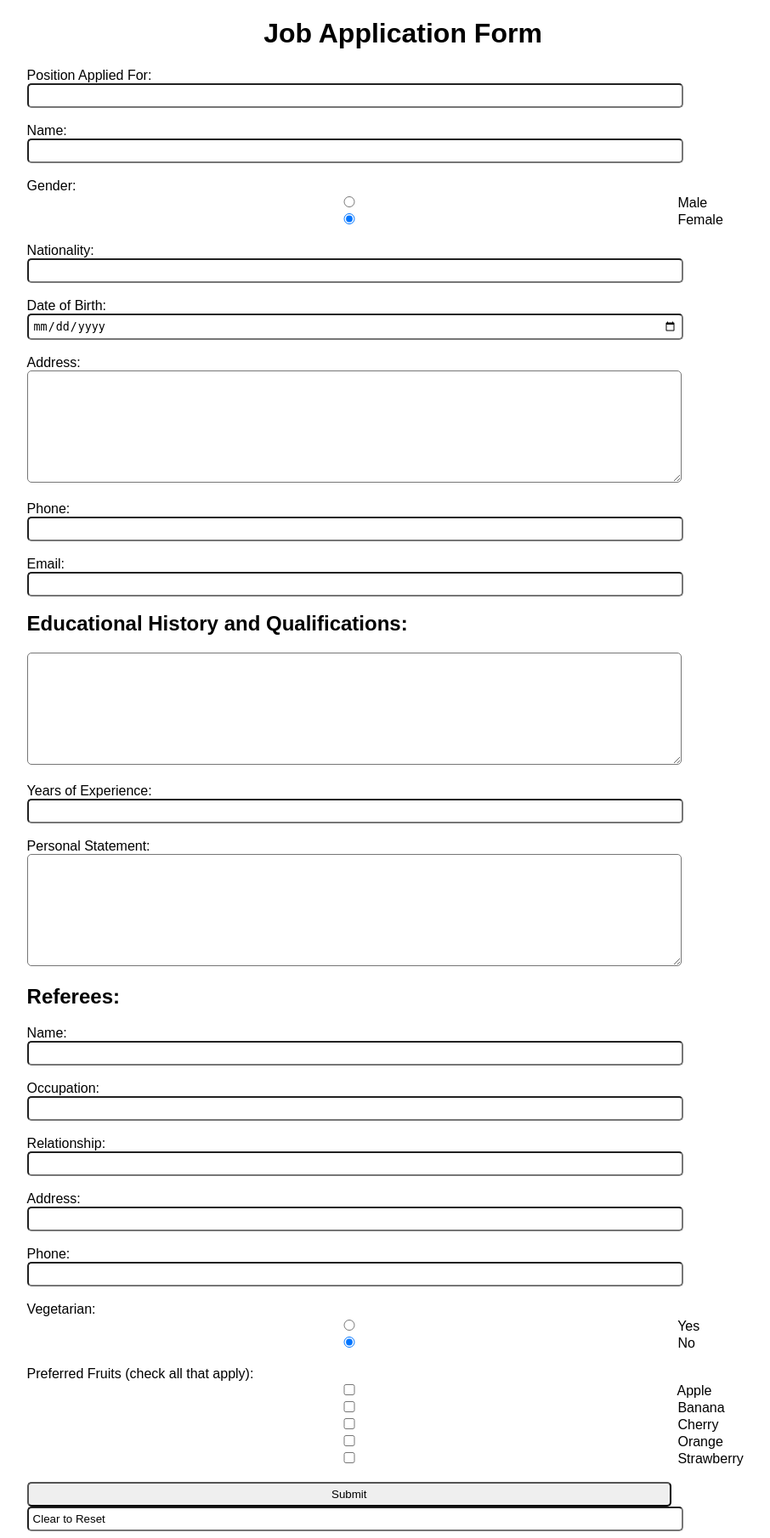
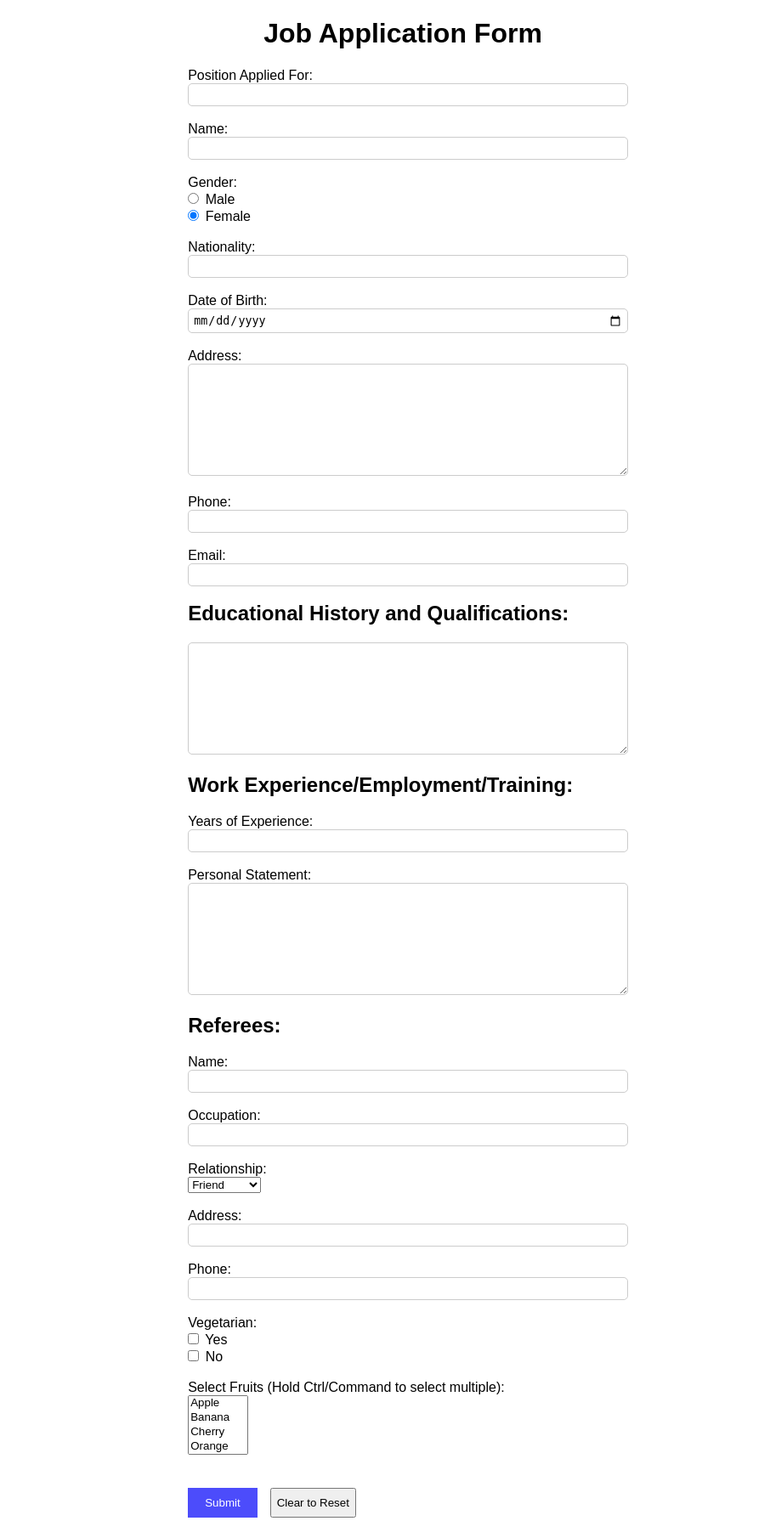
Before and after one commit to carissaha/carissaha.github.io, a PHP site: page /job.html in a window 1280 px wide. Shown: the whole page at 85% size, without its empty margins (166-1072 px from the left). After the commit the page ends 1786 px from the top, so only its background shows below. Run offline with PHP 8.4, Linux system fonts and the light colour scheme.

Commit message:
finished ica5

```diff
--- a/ICA/ICA5/job.css
+++ b/ICA/ICA5/job.css
@@ -7,16 +7,41 @@ h1 {
 }
 
 h2 {
-    margin-left: 15%;
+    margin-left: 30%;
     margin-top: auto;
 }
 
-input, textarea {
+label, input, textarea, select {
+    margin-left: 30%;
+}
+
+input:not([type="radio"]):not([type="checkbox"]),
+textarea {
     padding: 5px;
     border-radius: 5px;
-    width: 60%;
+    border: 1px solid #ccc;
+    width: 40%;
 }
 
-label, input, textarea {
-    margin-left: 15%;
+.button-group {
+    display: flex;
+    margin-left: 30%;
+    gap: 15px;
+    margin-top: 20px;
 }
+
+.submit {
+    background-color: rgb(76, 76, 251);
+    color: white;
+    padding: 10px 20px;
+    border: none;
+    cursor: pointer;
+}
+
+.submit:hover {
+    background-color: rgb(70, 70, 198);
+}
+
+.clear {
+    cursor: pointer;
+}
--- a/ICA/ICA5/job.html
+++ b/ICA/ICA5/job.html
@@ -6,7 +6,8 @@
 </head>
 <body>
     <h1>Job Application Form</h1>
-    <form method="POST" action="">
+
+    <form method="POST" action="job.php">
         <label for="position">Position Applied For:</label><br>
         <input type="text" id="position" name="position" required><br><br>
 
@@ -14,7 +15,7 @@
         <input type="text" id="name" name="name" required><br><br>
 
         <label for="gender">Gender:</label><br>
-        <input type="radio" id="genderMale" name="gender" value="Male"> Male
+        <input type="radio" id="genderMale" name="gender" value="Male"> Male<br>
         <input type="radio" id="genderFemale" name="gender" value="Female" checked> Female<br><br>
 
         <label for="nationality">Nationality:</label><br>
@@ -35,6 +36,8 @@
         <h2>Educational History and Qualifications:</h2>
         <textarea id="education" name="education" rows="8" required></textarea><br><br>
 
+        <h2>Work Experience/Employment/Training:</h2>
+
         <label for="yearsExperience">Years of Experience:</label><br>
         <input type="number" id="yearsExperience" name="yearsExperience" required><br><br>
 
@@ -50,7 +53,13 @@
         <input type="text" id="refereeOccupation" name="refereeOccupation" required><br><br>
 
         <label for="refereeRelationship">Relationship:</label><br>
-        <input type="text" id="refereeRelationship" name="refereeRelationship" required><br><br>
+        <select id="refereeRelationship" name="refereeRelationship" required>
+            <option value="Friend">Friend</option>
+            <option value="Family">Family</option>
+            <option value="Colleague">Colleague</option>
+            <option value="Supervisor">Supervisor</option>
+            <option value="Other">Other</option>
+        </select><br><br>
 
         <label for="refereeAddress">Address:</label><br>
         <input type="text" id="refereeAddress" name="refereeAddress" required><br><br>
@@ -59,18 +68,23 @@
         <input type="text" id="refereePhone" name="refereePhone" required><br><br>
 
         <label for="vegetarian">Vegetarian:</label><br>
-        <input type="radio" id="vegetarianYes" name="vegetarian" value="Yes"> Yes
-        <input type="radio" id="vegetarianNo" name="vegetarian" value="No" checked> No<br><br>
+        <input type="checkbox" id="vegetarianYes" name="vegetarian" value="Yes"> Yes<br>
+        <input type="checkbox" id="vegetarianNo" name="vegetarian" value="No"> No<br><br>
 
-        <label for="fruits">Preferred Fruits (check all that apply):</label><br>
-        <input type="checkbox" id="fruitsApple" name="fruits[]" value="Apple"> Apple<br>
-        <input type="checkbox" id="fruitsBanana" name="fruits[]" value="Banana"> Banana<br>
-        <input type="checkbox" id="fruitsCherry" name="fruits[]" value="Cherry"> Cherry<br>
-        <input type="checkbox" id="fruitsOrange" name="fruits[]" value="Orange"> Orange<br>
-        <input type="checkbox" id="fruitsStrawberry" name="fruits[]" value="Strawberry"> Strawberry<br><br>
+        <label for="fruits">Select Fruits (Hold Ctrl/Command to select multiple):</label><br>
+        <select id="fruits" name="fruits" multiple size="4">
+            <option value="Apple">Apple</option>
+            <option value="Banana">Banana</option>
+            <option value="Cherry">Cherry</option>
+            <option value="Orange">Orange</option>
+            <option value="Strawberry">Strawberry</option>
+        </select><br><br>
 
-        <input type="submit" value="Submit">
-        <input type="clear" value="Clear to Reset">
+        <div class="button-group">
+            <button class="submit">Submit</button>
+            <button type="reset">Clear to Reset</button>
+        </div>
     </form>
+
 </body>
 </html>
```
Also changed, not shown: ICA/ICA5/job.php (+42 -0 lines).
